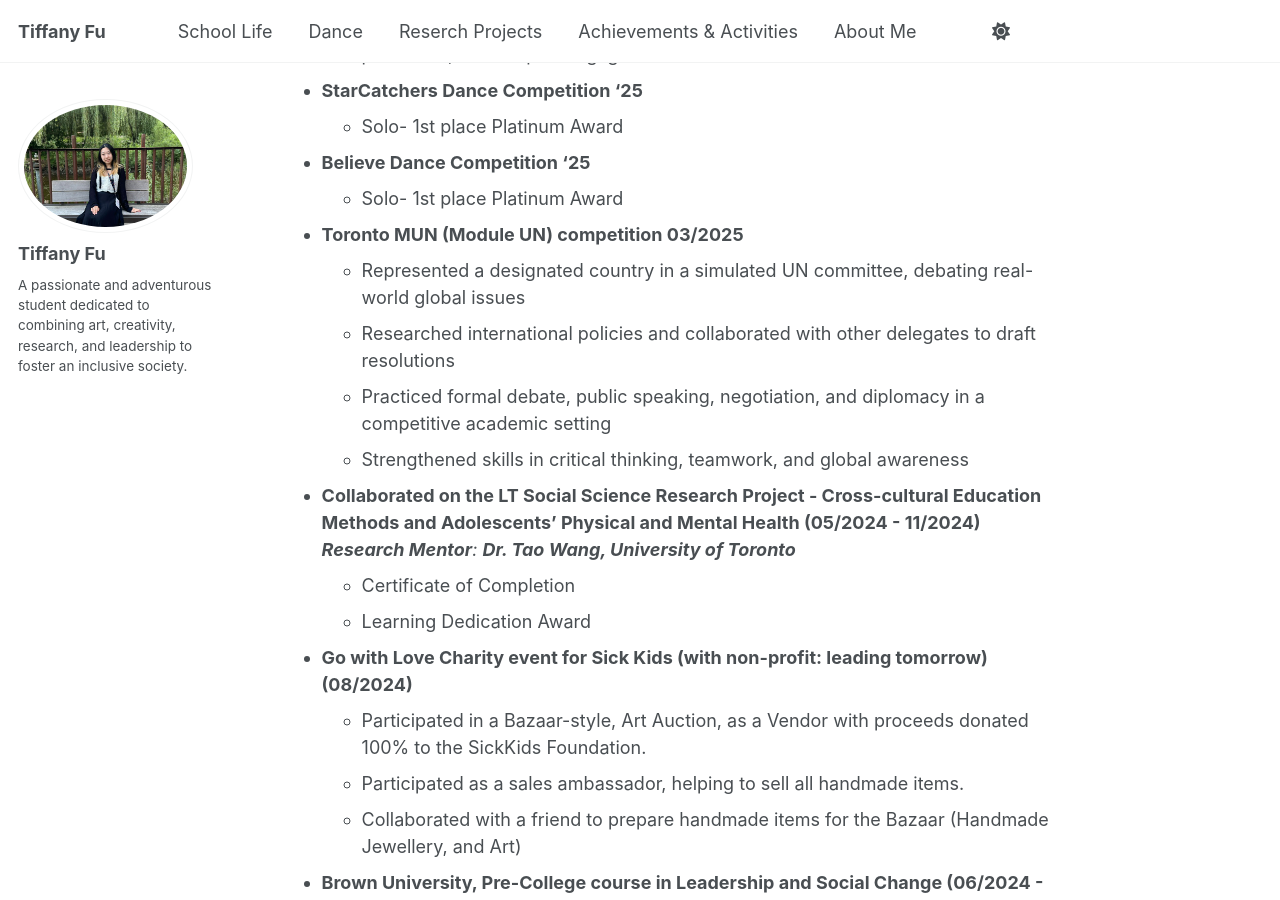
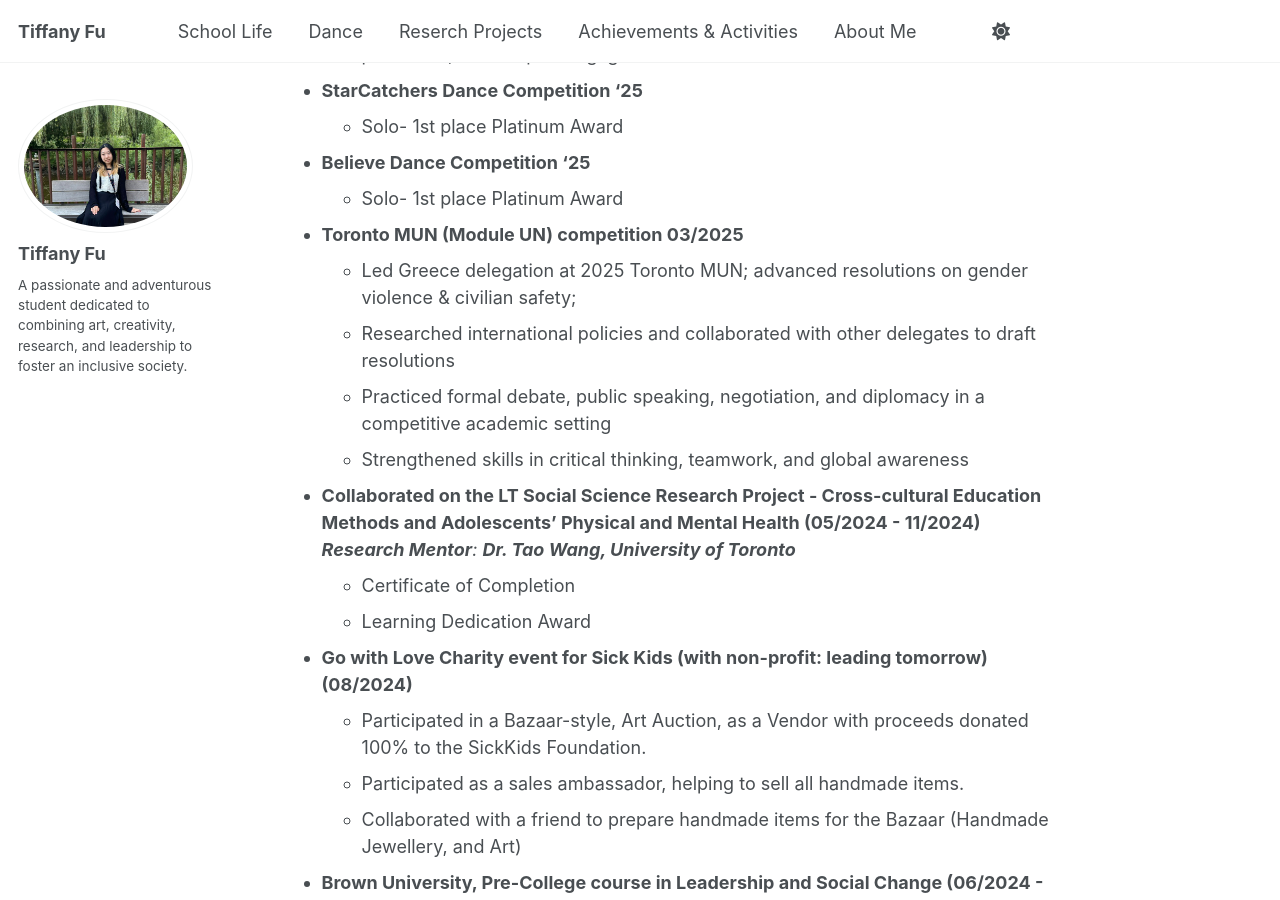
Before and after one commit to TiffanyJTFu/TiffanyTestWeb, a Jekyll site: the page built from _portfolio/Achievements.md, in a window 1280 px wide and 900 px high, scrolled down 2881 px. Built offline with Jekyll 4.4.1, drawn with Linux system fonts in a browser that asks for light colours; a script that is not in the unit is left out.

Commit message:
Update Achievements.md

```diff
--- a/_portfolio/Achievements.md
+++ b/_portfolio/Achievements.md
@@ -53,7 +53,7 @@ collection: portfolio
 * **Believe Dance Competition '25**
   * Solo- 1st place Platinum Award
 * **Toronto MUN (Module UN) competition 03/2025**
-  * Represented a designated country in a simulated UN committee, debating real-world global issues
+  * Led Greece delegation at 2025 Toronto MUN; advanced resolutions on gender violence & civilian safety;
   * Researched international policies and collaborated with other delegates to draft resolutions
   * Practiced formal debate, public speaking, negotiation, and diplomacy in a competitive academic setting
   * Strengthened skills in critical thinking, teamwork, and global awareness
```
